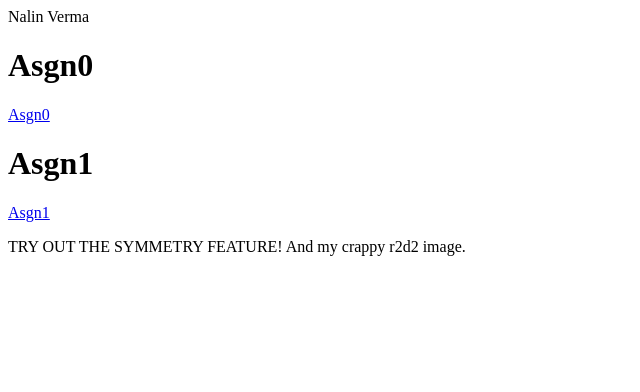
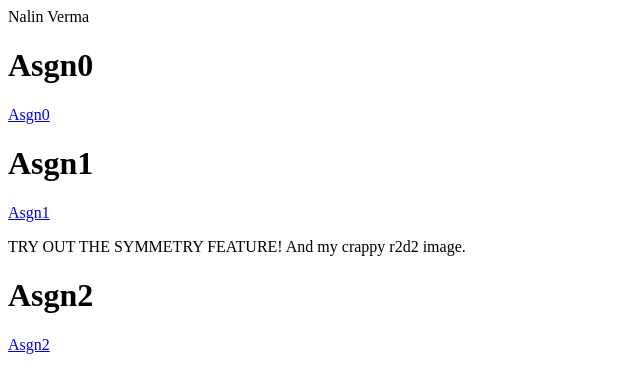
Before and after one commit to nalinver/CSE-160, a plain HTML site: page index.html in a window 1280 px wide. Shown: the whole page, without its empty margins (0-640 px from the left). Drawn offline with Linux system fonts and the light colour scheme.

Commit message:
updated index

```diff
--- a/index.html
+++ b/index.html
@@ -13,4 +13,11 @@ Nalin Verma
         And my crappy r2d2 image.
     </p>
 
+
 </div>
+
+<div>
+    <h1>Asgn2</h1>
+    <a href="https://nalinver.github.io/CSE-160/asgn2/src/BlockyAnimal.html">Asgn2</a>
+</div>
+</div>
```
